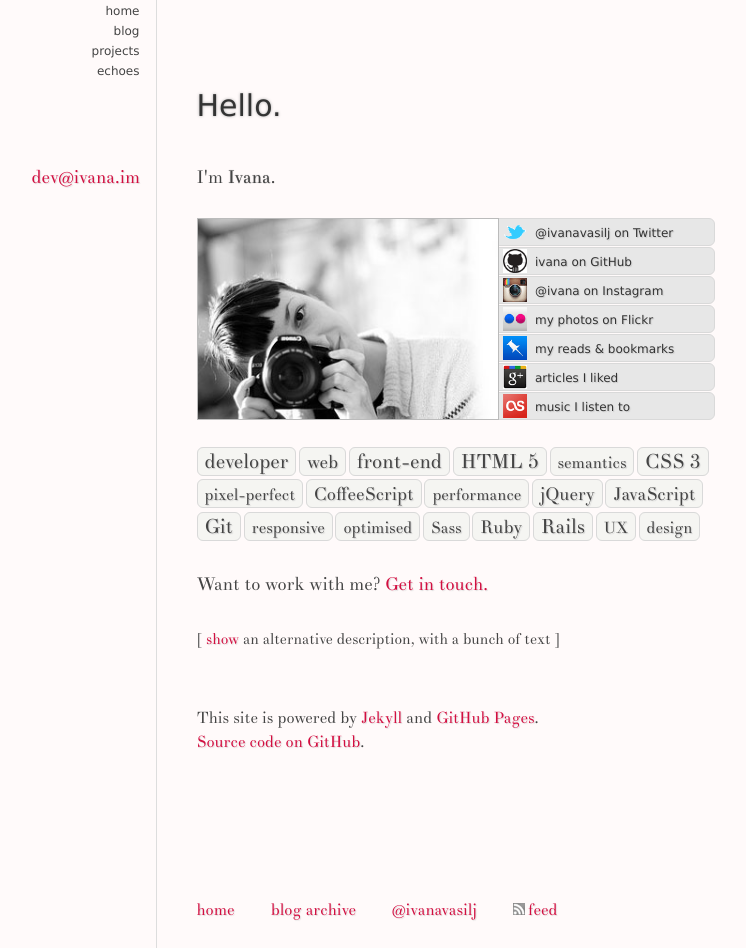
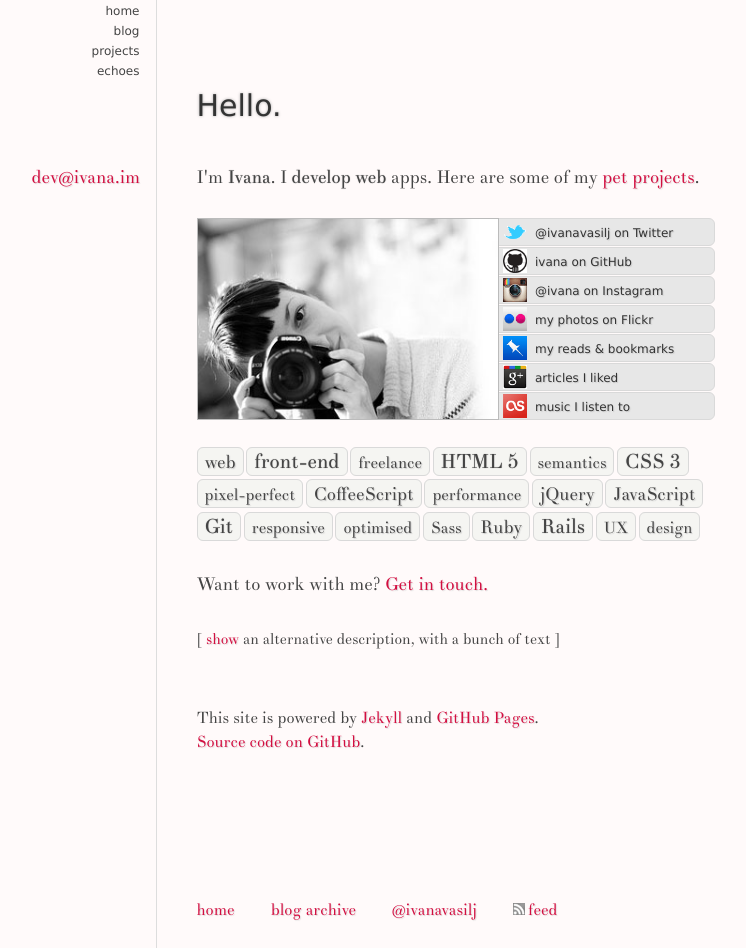
Before and after one commit to ivana/ivana.github.com, a Jekyll site: the page built from index.html, in a window 1280 px wide. Shown: the whole page, without its empty margins (205-951 px from the left). Built offline with Jekyll 4.4.1, drawn with Linux system fonts in a browser that asks for light colours; nearby versions of some CDN libraries; Markdown is read by kramdown in place of the engine named in the settings.

Commit message:
about edit

```diff
--- a/css/style.css
+++ b/css/style.css
@@ -83,7 +83,7 @@ li { line-height:1.5 }
 }
 
 /* about */
-.vcard .n { text-shadow:0 0 1px #888 }
+.vcard .n, .vcard strong { text-shadow:0 0 1px #888 }
 .vcard strong { font-weight:normal; }
 .vcard .family-name { display:none }
 .vcard a.email {
--- a/index.html
+++ b/index.html
@@ -9,7 +9,10 @@ desc: about and contact info
 
   <p>I'm
     <span class="fn n" lang="hr"><span class="given-name">Ivana</span><span class="family-name"> Vasilj</span></span>.
-    <a class="email" href="mailto:dev@ivana.im">dev@ivana.im</a></p>
+    I <strong>develop web</strong> apps.
+    Here are some of my <a href="/projects">pet projects</a>.
+    <a class="email" href="mailto:dev@ivana.im">dev@ivana.im</a>
+  </p>
 
   <img src="/img/ivana.jpg" alt="Photo of Ivana Vasilj" class="photo bordered">
 
@@ -52,9 +55,9 @@ desc: about and contact info
   </ol></nav>
 
   <ul class="tags">
-    <li><strong>developer</strong></li>
     <li>web</li>
     <li><strong>front-end</strong></li>
+    <li><small>freelance</small></li>
     <li><strong>HTML 5</strong></li>
     <li><small>semantics</small></li>
     <li><strong>CSS 3</strong></li>
```
Also changed, not shown: other parts of index.html (+1 -1 lines).
